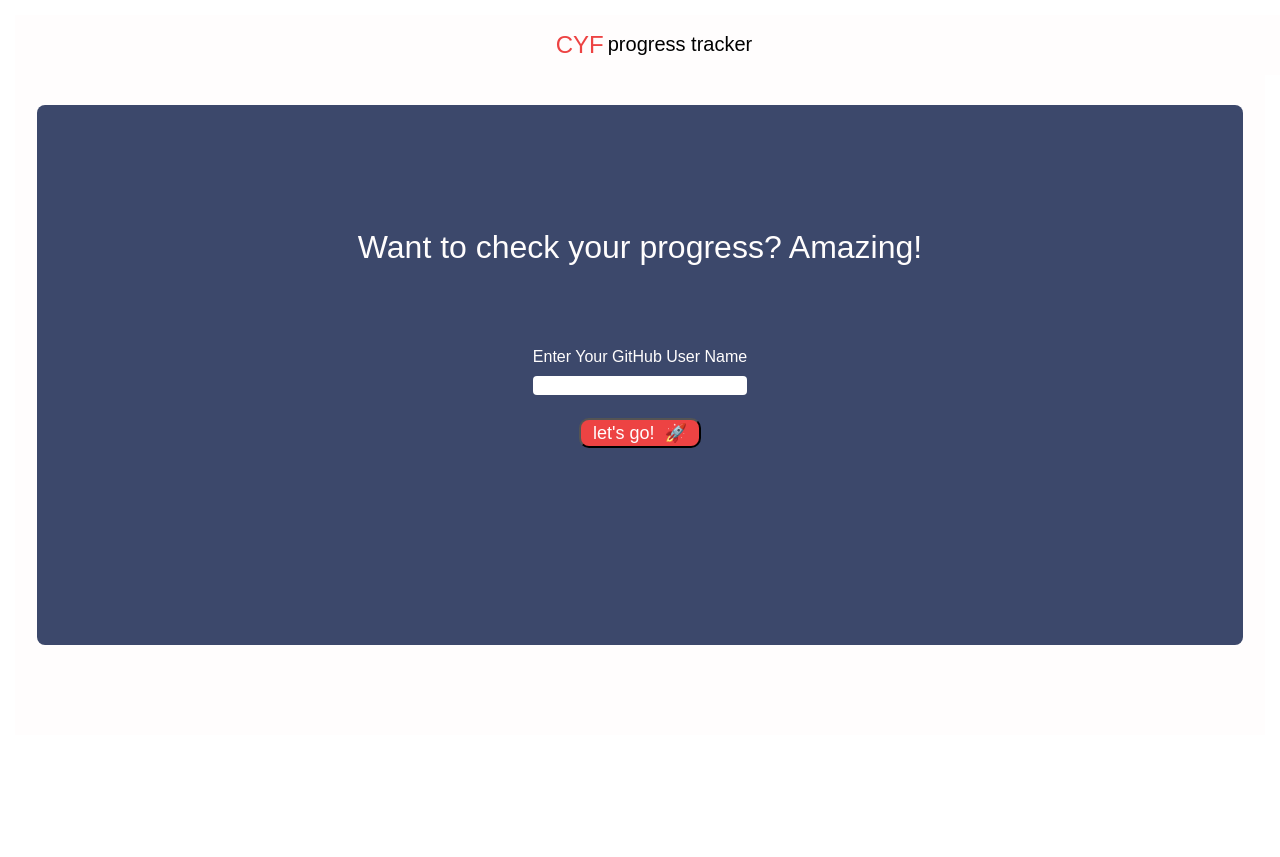
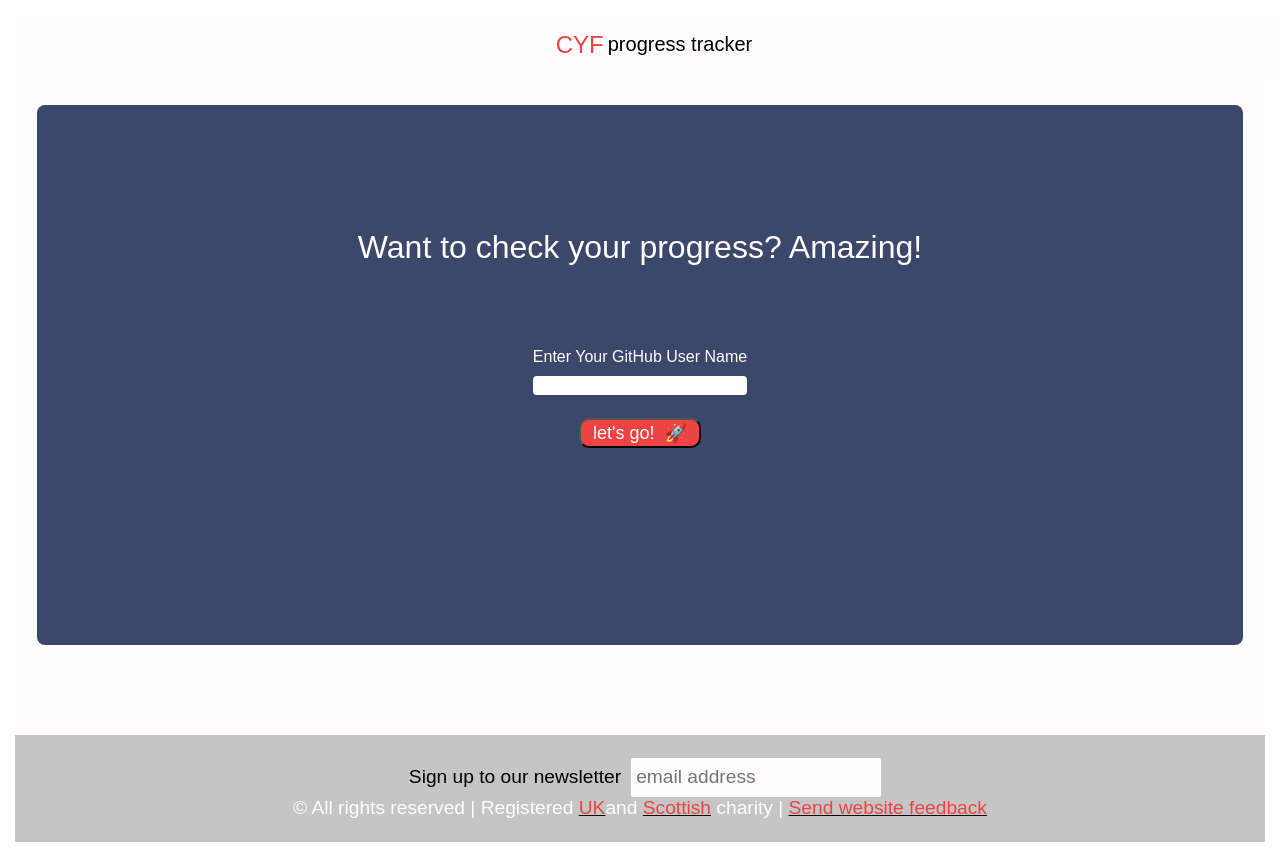
Before and after one commit to OlenaReukova/ldn9-Ctrl-Shift-Learn, a React (Create React App) app in the folder client/: page / in a window 1280 px wide. Before the commit the page ends 800 px from the top, so only its background shows below. Built offline with nearby package versions, Linux system fonts and the light colour scheme.

Commit message:
Add Footer to app.js

```diff
--- a/client/src/App.js
+++ b/client/src/App.js
@@ -11,6 +11,7 @@ import { AddTrainee } from "./pages/AddTrainee";
 import { UpdateTrainee } from "./pages/UpdateTrainee";
 import { Cohort } from "./pages/Cohort";
 import { Header } from "./component/Header";
+import { Footer } from "./component/Footer";
 
 const App = () => {
 	const [userName, setUserName] = useState("");
@@ -41,6 +42,7 @@ const App = () => {
 					element={<UpdateTrainee />}
 				/>
 			</Routes>
+			<Footer />
 		</AppContext.Provider>
 	);
 };
```
